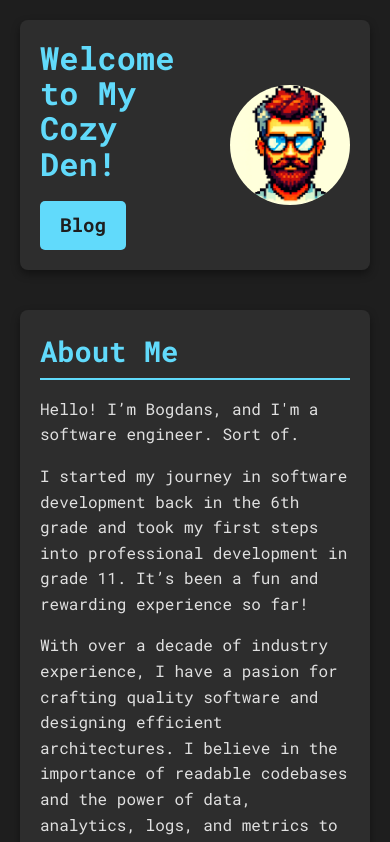
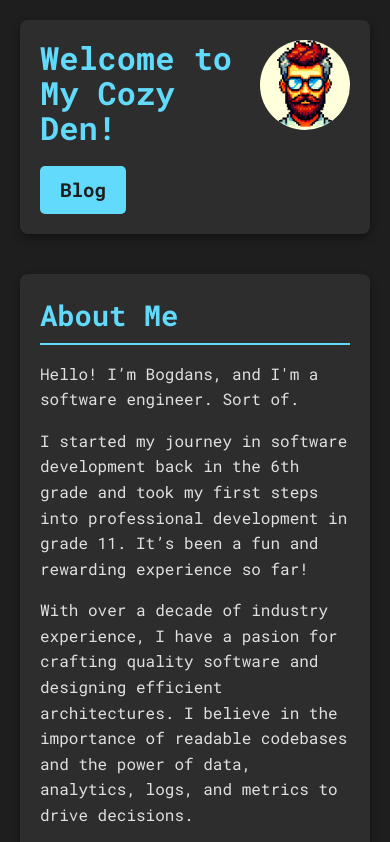
Before and after one commit to bozerkins/bozerkins.it, a React (Vite) app: page / in a window 390 px wide. Shown: the top 842 px of the page. Built offline with nearby package versions, Linux system fonts and the light colour scheme.

Commit message:
more mobile adjustments

```diff
--- a/src/pages/Blog.tsx
+++ b/src/pages/Blog.tsx
@@ -8,7 +8,7 @@ const Blog: React.FC = () => {
     <div className="blog">
       <div className="blog-header">
         <h1>Blog</h1>
-        <Link to="/" className="blog-button">Homepage</Link>
+        <Link to="/" className="blog-button">Back to Homepage</Link>
       </div>
 
       <p>Welcome to my blog! I've taken up writing. Enjoy, or else</p>
--- a/src/pages/Home.css
+++ b/src/pages/Home.css
@@ -32,9 +32,10 @@ body {
   flex-direction: column;
   gap: 40px;
 }
+
 .header-section {
   display: flex;
-  align-items: center; /* Align items vertically centered */
+  align-items: flex-start; /* Align items vertically centered */
   justify-content: space-between; /* Space between title and image */
   padding: 20px;
   background-color: var(--card-bg);
@@ -189,3 +190,26 @@ h2 {
   background-color: #48a9d9;
   transform: scale(1.05);
 }
+
+.show-mobile {
+  display: none;
+}
+
+.show-desktop {
+  display: default;
+}
+
+@media (max-width: 768px) {
+  .profile-picture {
+    width: 90px; /* Adjust size as needed */
+    height: 90px; /* Adjust size as needed */
+  }
+
+  .show-mobile {
+    display: initial;
+  }
+
+  .show-desktop {
+    display: none;
+  }
+}
--- a/src/pages/Home.tsx
+++ b/src/pages/Home.tsx
@@ -9,7 +9,8 @@ const Home: React.FC = () => {
       <div className="header-content">
         <h1>Welcome to My Cozy Den!</h1>
         <div className="blog-link">
-          <Link to="/blog" className="blog-button">Blog</Link>
+          <Link to="/blog" className="blog-button show-desktop">Visit My Blog</Link>
+          <Link to="/blog" className="blog-button show-mobile">Blog</Link>
         </div>
       </div>
       <img src="./profile_pic_pixel.png" alt="Profile" className="profile-picture" />
--- a/src/pages/articles/Article.css
+++ b/src/pages/articles/Article.css
@@ -116,3 +116,9 @@
 .back-button-link:active {
   color: #1e1e1e; /* Ensures link states maintain the friendly color */
 }
+
+@media (max-width: 768px) {
+  .article-title {
+    font-size: 1.9rem;
+  }
+}
```
